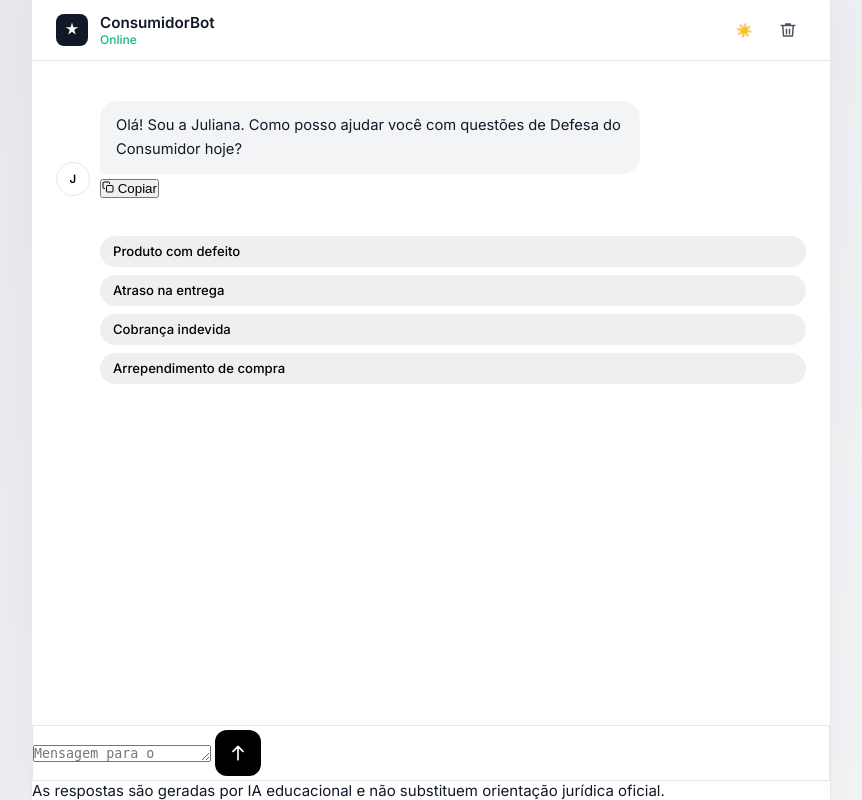
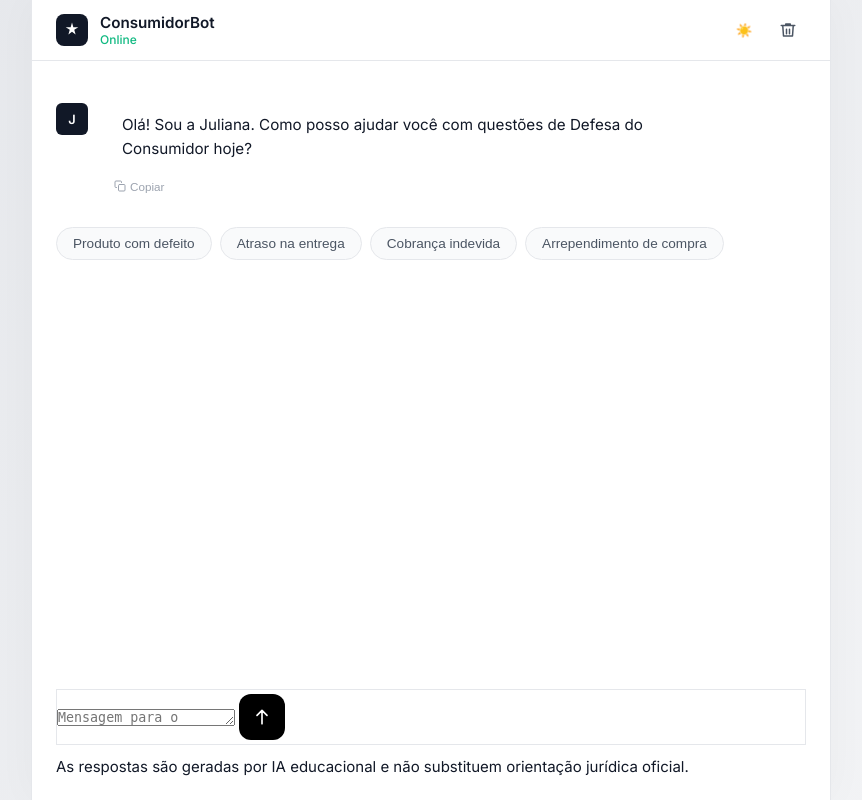
Before and after one commit to BernardoSiqueira21/Chatbot-, a Flask app: page / in a window 1280 px wide. Shown: the whole page, without its empty margins (209-1071 px from the left). Run offline with Flask 3, Linux system fonts and the light colour scheme.

Commit message:
Atualização 2 Style.css

```diff
--- a/static/style.css
+++ b/static/style.css
@@ -254,206 +254,131 @@ body {
     background: linear-gradient(transparent, var(--user-bubble));
 }
 
-.chat-messages::-webkit-scrollbar {
-    width: 5px;
+.toggle-expand-btn {
+    background: transparent;
+    border: none;
+    color: var(--text-secondary);
+    font-size: 0.8rem;
+    font-weight: 600;
+    cursor: pointer;
+    margin-top: 6px;
+    padding: 2px 0;
+    display: inline-block;
+    text-align: left;
+    width: max-content;
 }
-.chat-messages::-webkit-scrollbar-track {
-    background: transparent;
-}
-.chat-messages::-webkit-scrollbar-thumb {
-    background: var(--border-2);
-    border-radius: 99px;
+.toggle-expand-btn:hover {
+    color: var(--text-primary);
 }
 
-/* ===== MESSAGE ===== */
-.message-group {
+/* ===== METADATA & ACTIONS (Copy Button & Badges) ===== */
+.msg-actions {
     display: flex;
-    gap: 10px;
-    align-items: flex-end;
-    margin-bottom: 14px;
-    animation: msgIn 0.28s ease forwards;
+    align-items: center;
+    gap: 12px;
+    margin-top: 4px;
+    padding: 0 4px;
 }
 
-.message-group.user {
+.message-group.user .msg-actions {
     flex-direction: row-reverse;
 }
 
-@keyframes msgIn {
-    from { opacity: 0; transform: translateY(8px); }
-    to   { opacity: 1; transform: translateY(0); }
+.action-btn {
+    background: transparent;
+    border: none;
+    color: var(--text-muted);
+    font-size: 0.73rem;
+    font-weight: 500;
+    cursor: pointer;
+    display: inline-flex;
+    align-items: center;
+    gap: 4px;
+    transition: var(--transition);
+    padding: 2px 6px;
+    border-radius: 4px;
 }
 
-.msg-avatar {
-    width: 34px;
-    height: 34px;
-    border-radius: 50%;
-    flex-shrink: 0;
-    display: flex;
-    align-items: center;
-    justify-content: center;
-    font-size: 0.72rem;
-    font-weight: 700;
-    letter-spacing: 0.02em;
-    margin-bottom: 2px;
+.action-btn:hover {
+    color: var(--text-secondary);
+    background: var(--surface);
 }
 
-.bot-avatar {
-    background: var(--accent-soft);
-    color: var(--accent);
-    border: 1px solid var(--border);
+.fonte-badge {
+    font-size: 0.72rem;
+    color: var(--text-muted);
+    font-family: monospace;
+    display: inline-flex;
+    align-items: center;
+    gap: 6px;
 }
 
-.user-avatar {
-    background: var(--user-bubble);
-    color: #fff;
-}
-
-.msg-body {
-    display: flex;
-    flex-direction: column;
-    gap: 4px;
-    max-width: min(72%, 540px);
-}
-
-.message-group.user .msg-body {
-    align-items: flex-end;
-}
-
-.msg-author {
-    font-size: 0.73rem;
+.badge-tempo {
     color: var(--text-muted);
-    padding: 0 6px;
-    font-weight: 500;
-}
-
-.bubble {
-    padding: 12px 16px;
-    line-height: 1.65;
-    font-size: 0.92rem;
-    border-radius: 18px;
-    white-space: pre-line;
-    box-shadow: var(--shadow-sm);
-    transition: background var(--transition), border-color var(--transition), color var(--transition);
-}
-
-.bot-bubble {
-    background: var(--bot-bubble);
-    border: 1px solid var(--bot-border);
-    color: var(--text-primary);
-    border-bottom-left-radius: 5px;
-}
-
-.user-bubble {
-    background: var(--user-bubble);
-    color: var(--user-text);
-    border-bottom-right-radius: 5px;
+    opacity: 0.7;
+    font-size: 0.68rem;
+    padding-left: 6px;
+    border-left: 1px solid var(--border);
 }
 
 /* ===== TYPING INDICATOR ===== */
 .typing-indicator {
     display: flex;
-    align-items: center;
-    gap: 5px;
-    padding: 14px 18px;
-    min-width: 60px;
+    gap: 4px;
+    padding: 12px 0;
 }
 
 .typing-dot {
-    width: 7px;
-    height: 7px;
+    width: 6px;
+    height: 6px;
     border-radius: 50%;
     background: var(--text-muted);
-    animation: typingBounce 1.3s ease-in-out infinite;
+    animation: typing 1.4s infinite ease-in-out both;
 }
 
-.typing-dot:nth-child(1) { animation-delay: 0s; }
-.typing-dot:nth-child(2) { animation-delay: 0.18s; }
-.typing-dot:nth-child(3) { animation-delay: 0.36s; }
+.typing-dot:nth-child(1) { animation-delay: -0.32s; }
+.typing-dot:nth-child(2) { animation-delay: -0.16s; }
 
-@keyframes typingBounce {
-    0%, 60%, 100% { transform: translateY(0); opacity: 0.5; }
-    30% { transform: translateY(-5px); opacity: 1; }
+@keyframes typing {
+    0%, 80%, 100% { transform: scale(0); opacity: 0.5; }
+    40% { transform: scale(1); opacity: 1; }
 }
 
-/* ===== CHIPS ===== */
+/* ===== CHIPS (SUGGESTIONS) ===== */
 .chips-section {
-    margin-left: 44px;
-    margin-bottom: 16px;
-    display: flex;
-    flex-direction: column;
-    gap: 8px;
-    animation: msgIn 0.28s ease 0.1s forwards;
-    opacity: 0;
-}
-
-.chips-title {
-    font-size: 0.72rem;
-    font-weight: 600;
-    text-transform: uppercase;
-    letter-spacing: 0.07em;
-    color: var(--text-muted);
-    padding: 0 2px;
-}
-
-.chips-row {
     display: flex;
     flex-wrap: wrap;
-    gap: 7px;
+    gap: 8px;
+    margin-top: 8px;
 }
 
 .chip {
-    border: none;
-    border-radius: 999px;
-    padding: 7px 13px;
-    font-size: 0.82rem;
-    font-family: var(--font-sans);
-    font-weight: 500;
+    background: var(--surface);
+    border: 1px solid var(--border);
+    color: var(--text-secondary);
+    padding: 8px 16px;
+    border-radius: 20px;
+    font-size: 0.85rem;
     cursor: pointer;
-    transition: background var(--transition), transform 0.12s, box-shadow 0.12s;
-    text-align: left;
-    line-height: 1.3;
+    transition: var(--transition);
 }
 
-.chip:active { transform: translateY(0) !important; }
-
-.chip-question {
-    background: var(--accent-soft);
-    color: var(--accent);
-    border: 1px solid var(--border);
+.chip:hover {
+    background: var(--border);
+    color: var(--text-primary);
 }
 
-.chip-question:hover {
-    background: var(--accent-soft-2);
-    transform: translateY(-1px);
-    box-shadow: var(--shadow-sm);
+/* ===== BOTTOM BAR ===== */
+.bottom-bar {
+    background: var(--bg);
+    padding: 0 24px 24px;
+    transition: background var(--transition);
 }
 
-.chip-topic {
-    background: var(--surface-2);
-    color: var(--text-secondary);
-    border: 1px solid var(--border);
-}
-
-.chip-topic:hover {
-    background: var(--bg-2);
-    color: var(--text-primary);
-    transform: translateY(-1px);
-    box-shadow: var(--shadow-sm);
-}
-
-/* ===== INPUT AREA ===== */
-.chat-input-area {
-    padding: 16px 24px 20px;
-    background: var(--surface);
-    border-top: 1px solid var(--border);
-    flex-shrink: 0;
-    transition: background var(--transition), border-color var(--transition);
-}
-
-.input-row {
+.bottom-bar-content {
     display: flex;
     flex-direction: column;
-    gap: 8px;
+    gap: 12px;
 }
 
 .input-wrap {
```
